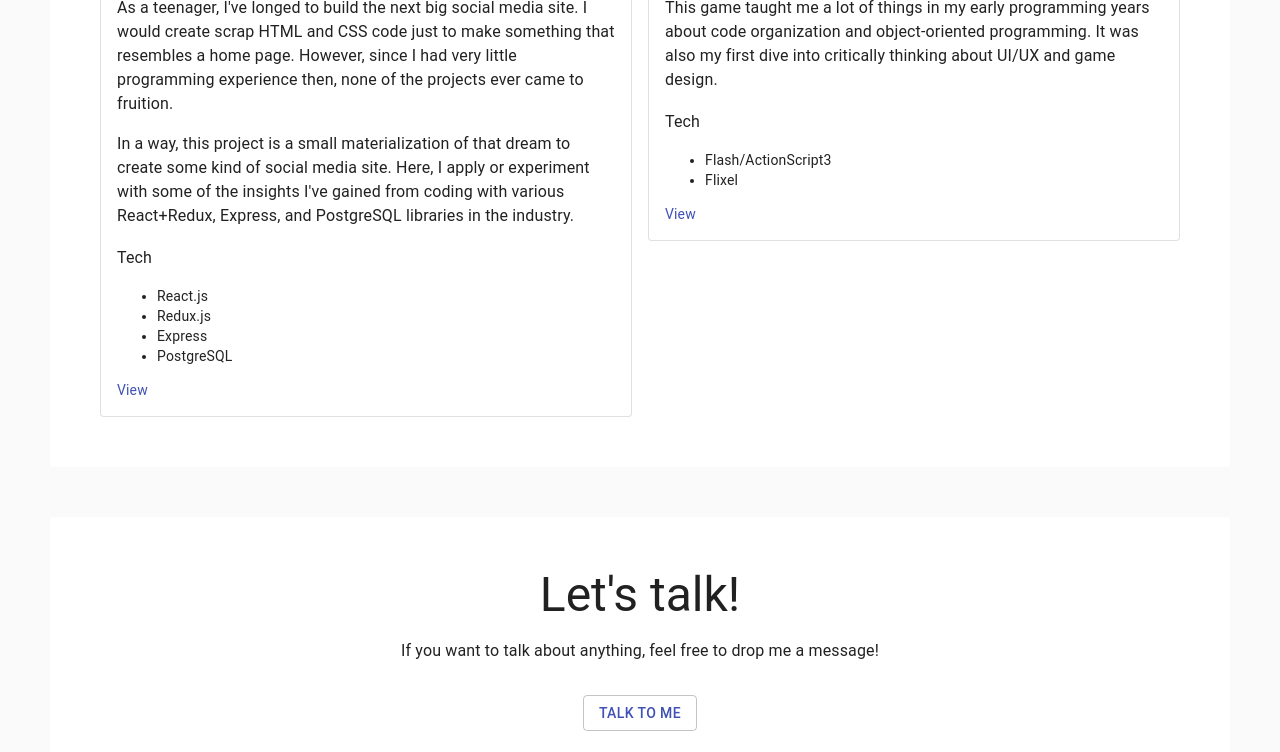
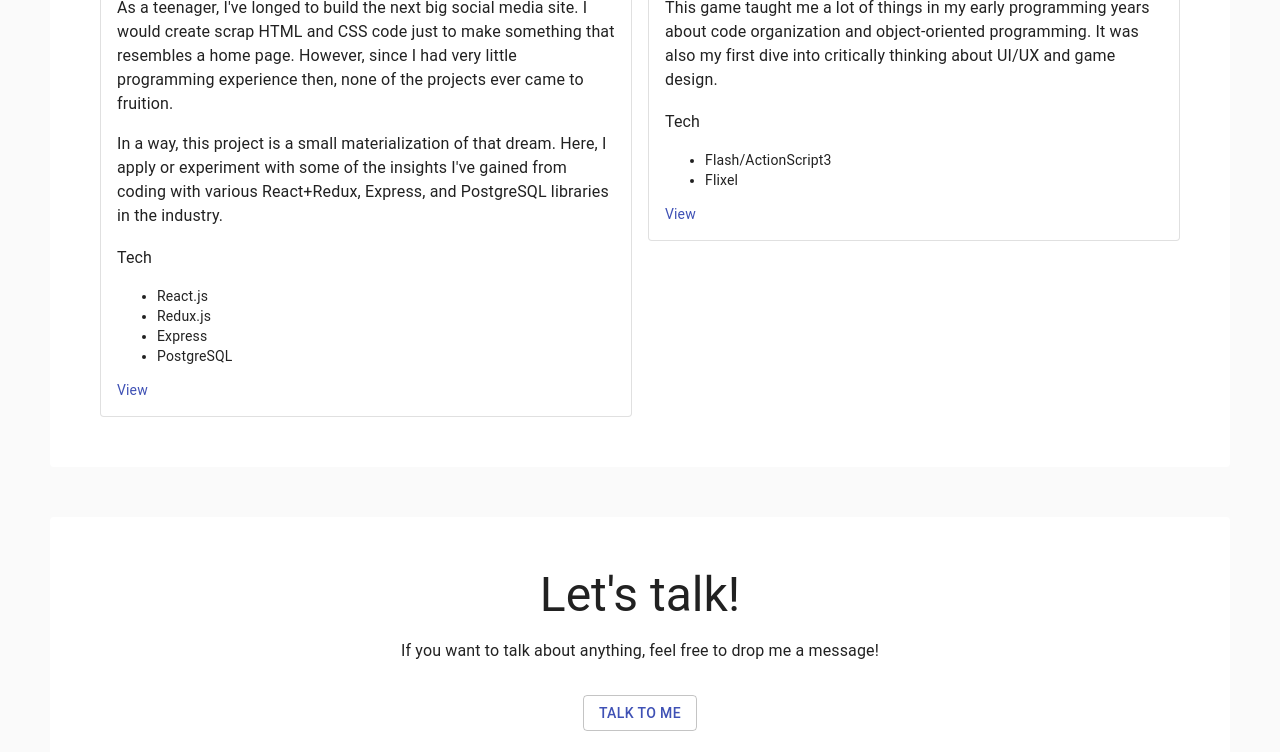
Before and after one commit to vandenn/personal-site, a Gatsby site: page / in a window 1280 px wide. Shown: the part 3580-4332 px from the top of the page. Built offline with nearby package versions, Linux system fonts and the light colour scheme; Gatsby itself is replaced by a stand-in of ours.

Commit message:
chore: Make fsr blog desc more brief

```diff
--- a/content/projects/FSRBlog/index.md
+++ b/content/projects/FSRBlog/index.md
@@ -13,4 +13,4 @@ A fullstack single page application (SPA) web blog implemented in React+Redux (f
 
 As a teenager, I've longed to build the next big social media site. I would create scrap HTML and CSS code just to make something that resembles a home page. However, since I had very little programming experience then, none of the projects ever came to fruition.
 
-In a way, this project is a small materialization of that dream to create some kind of social media site. Here, I apply or experiment with some of the insights I've gained from coding with various React+Redux, Express, and PostgreSQL libraries in the industry.
+In a way, this project is a small materialization of that dream. Here, I apply or experiment with some of the insights I've gained from coding with various React+Redux, Express, and PostgreSQL libraries in the industry.
```
